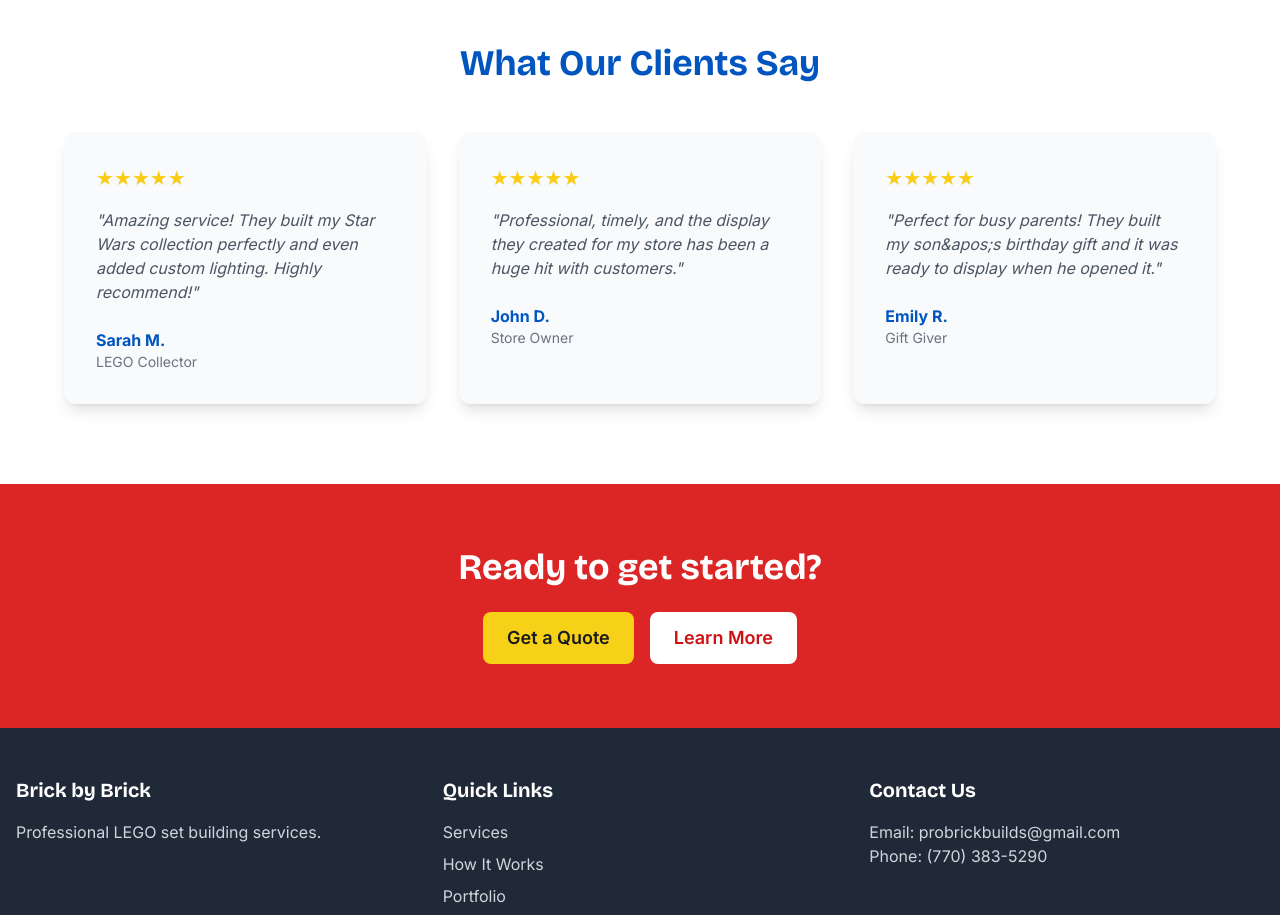
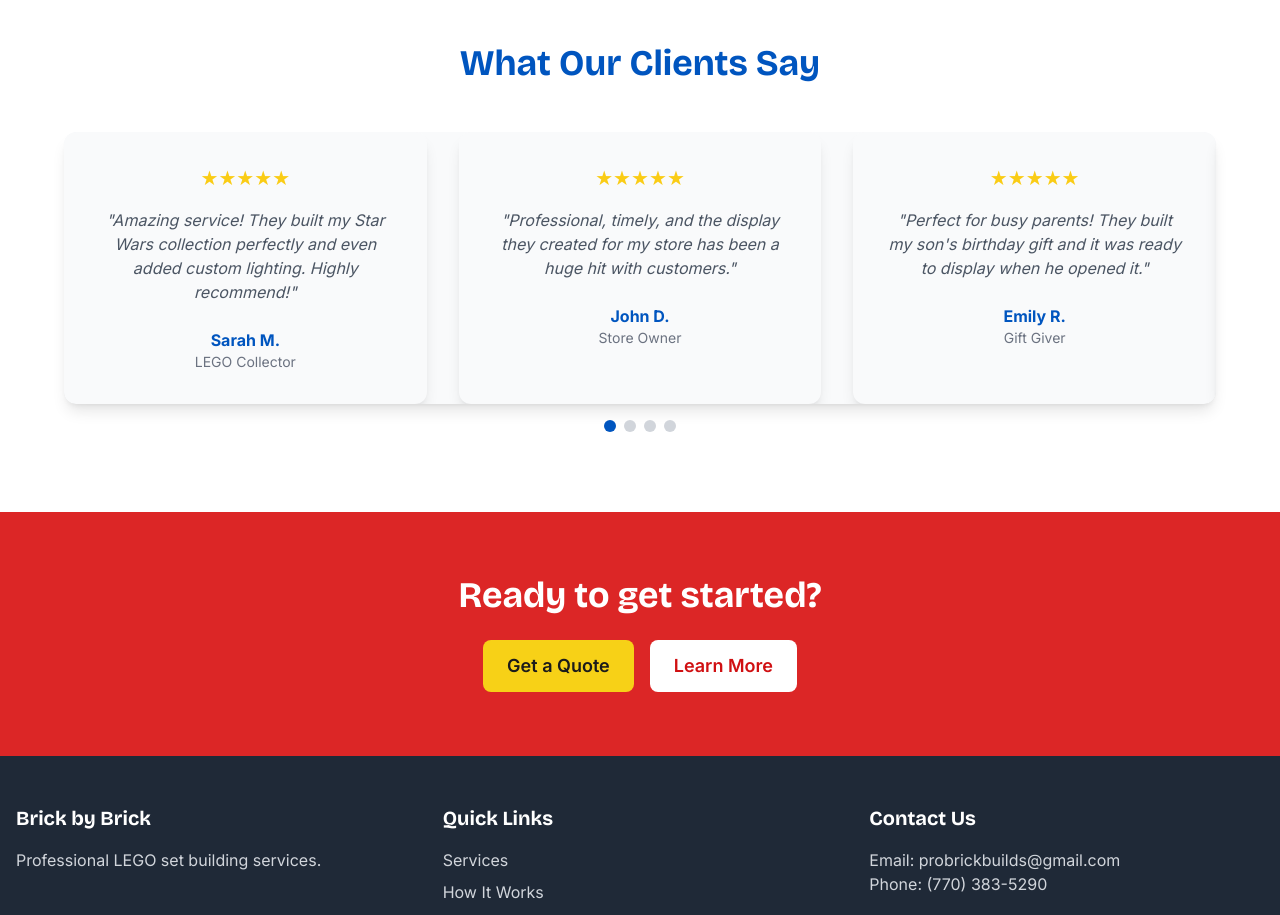
Before and after one commit to ToryThompson/BrickByBrick, a Next.js app: page / in a window 1280 px wide. Shown: the part 1260-2175 px from the top of the page. Built offline with nearby package versions, Linux system fonts and the light colour scheme.

Commit message:
Show 3 testimonials at a time in carousel, auto-advancing

```diff
--- a/src/app/page.tsx
+++ b/src/app/page.tsx
@@ -44,7 +44,49 @@ const testimonials = [
   {
     name: "Emily R.",
     role: "Gift Giver",
-    text: "Perfect for busy parents! They built my son&apos;s birthday gift and it was ready to display when he opened it.",
+    text: "Perfect for busy parents! They built my son's birthday gift and it was ready to display when he opened it.",
+    rating: 5
+  },
+  {
+    name: "Carlos T.",
+    role: "Grandparent",
+    text: "My grandkids loved their LEGO sets, and I loved not having to build them myself! Fast and friendly service.",
+    rating: 5
+  },
+  {
+    name: "Priya S.",
+    role: "Busy Professional",
+    text: "I never have time to build, but now my office has a beautiful LEGO display. Will use again!",
+    rating: 5
+  },
+  {
+    name: "Mike L.",
+    role: "LEGO Enthusiast",
+    text: "Attention to detail was incredible. They even sorted the extra pieces for me!",
+    rating: 5
+  },
+  {
+    name: "Ava K.",
+    role: "Parent",
+    text: "The team was so patient and communicative. My daughter was thrilled with her finished set.",
+    rating: 5
+  },
+  {
+    name: "Derek W.",
+    role: "Corporate Client",
+    text: "We ordered several sets for a company event. Everything was built perfectly and delivered on time.",
+    rating: 5
+  },
+  {
+    name: "Lily P.",
+    role: "Birthday Planner",
+    text: "The custom LEGO build was the highlight of our party. Thank you for making it so special!",
+    rating: 5
+  },
+  {
+    name: "Sam G.",
+    role: "Repeat Customer",
+    text: "I've used Brick by Brick three times now. Consistently excellent work and great communication.",
     rating: 5
   }
 ];
@@ -95,6 +137,8 @@ if (typeof window !== 'undefined') {
 export default function Home() {
   const [currentSlide, setCurrentSlide] = useState(0);
   const [isAutoPlaying, setIsAutoPlaying] = useState(true);
+  const [currentTestimonial, setCurrentTestimonial] = useState(0);
+  const [currentTestimonialPage, setCurrentTestimonialPage] = useState(0);
 
   // Auto-advance slideshow
   useEffect(() => {
@@ -110,6 +154,15 @@ export default function Home() {
   // Pause auto-play on hover
   const handleMouseEnter = () => setIsAutoPlaying(false);
   const handleMouseLeave = () => setIsAutoPlaying(true);
+
+  // Testimonial slideshow
+  useEffect(() => {
+    const pageCount = Math.ceil(testimonials.length / 3);
+    const timer = setInterval(() => {
+      setCurrentTestimonialPage((prev) => (prev + 1) % pageCount);
+    }, 6000);
+    return () => clearInterval(timer);
+  }, [testimonials.length]);
 
   return (
     <main className="min-h-screen bg-white">
@@ -328,21 +381,43 @@ export default function Home() {
       <section className="py-12 md:py-20 bg-white">
         <div className="container mx-auto px-4">
           <h2 className="text-3xl md:text-4xl font-bold mb-8 md:mb-12 text-[#0055BF] font-brick text-center">What Our Clients Say</h2>
-          <div className="grid grid-cols-1 md:grid-cols-3 gap-6 md:gap-8 max-w-6xl mx-auto">
-            {testimonials.map((testimonial, index) => (
-              <div key={index} className="bg-gray-50 rounded-xl p-6 md:p-8 shadow-lg hover:shadow-xl transition-shadow">
+          <div className="relative max-w-6xl mx-auto">
+            <div className="overflow-hidden rounded-xl shadow-lg bg-gray-50">
+              <div
+                className="transition-transform duration-700 flex"
+                style={{ transform: `translateX(-${currentTestimonialPage * 100}%)` }}
+              >
+                {Array.from({ length: Math.ceil(testimonials.length / 3) }).map((_, pageIdx) => (
+                  <div key={pageIdx} className="min-w-full flex flex-col md:flex-row gap-6 md:gap-8 justify-center items-stretch">
+                    {testimonials.slice(pageIdx * 3, pageIdx * 3 + 3).map((testimonial, idx) => (
+                      <div key={idx} className="flex-1 bg-gray-50 rounded-xl p-6 md:p-8 shadow-lg hover:shadow-xl transition-shadow flex flex-col items-center">
                         <div className="flex items-center mb-4">
                           {[...Array(testimonial.rating)].map((_, i) => (
                             <span key={i} className="text-yellow-400 text-lg md:text-xl">★</span>
                           ))}
                         </div>
-                <p className="text-sm md:text-base text-gray-600 mb-4 md:mb-6 italic">"{testimonial.text}"</p>
+                        <p className="text-sm md:text-base text-gray-600 mb-4 md:mb-6 italic text-center">"{testimonial.text}"</p>
                         <div>
-                  <p className="font-bold text-[#0055BF]">{testimonial.name}</p>
-                  <p className="text-gray-500 text-xs md:text-sm">{testimonial.role}</p>
+                          <p className="font-bold text-[#0055BF] text-center">{testimonial.name}</p>
+                          <p className="text-gray-500 text-xs md:text-sm text-center">{testimonial.role}</p>
                         </div>
                       </div>
                     ))}
+                  </div>
+                ))}
+              </div>
+            </div>
+            {/* Navigation dots */}
+            <div className="flex justify-center mt-4 gap-2">
+              {Array.from({ length: Math.ceil(testimonials.length / 3) }).map((_, idx) => (
+                <button
+                  key={idx}
+                  onClick={() => setCurrentTestimonialPage(idx)}
+                  className={`w-3 h-3 rounded-full transition-colors ${idx === currentTestimonialPage ? 'bg-[#0055BF]' : 'bg-gray-300'}`}
+                  aria-label={`Go to testimonial page ${idx + 1}`}
+                />
+              ))}
+            </div>
           </div>
         </div>
       </section>
```
Lines whose indentation alone changed are shown as unchanged.
